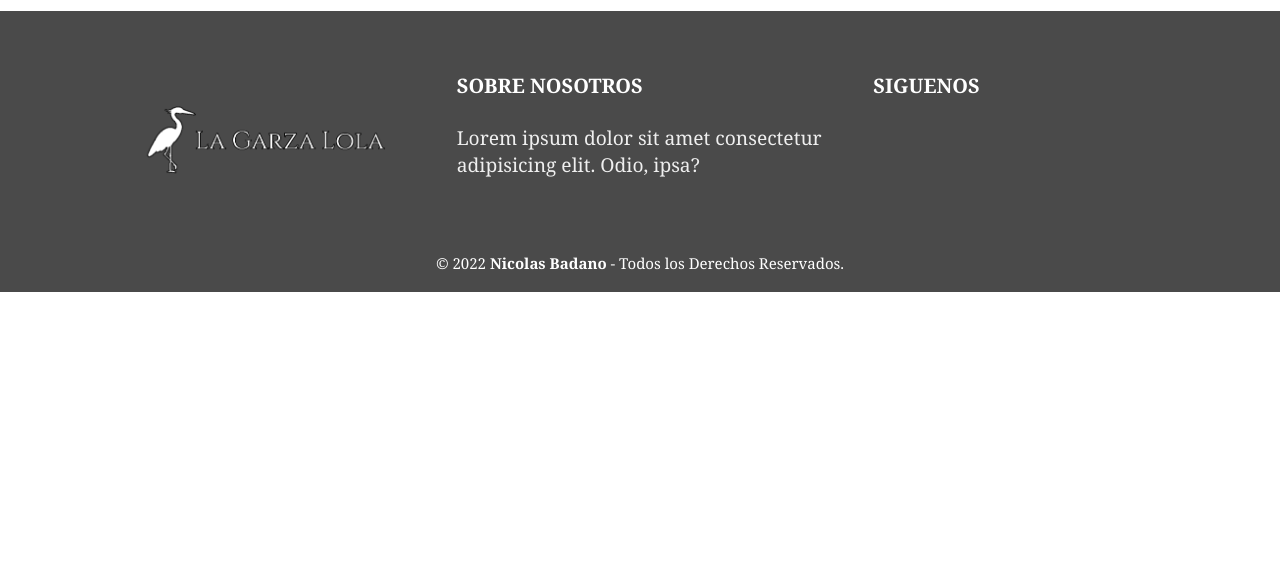
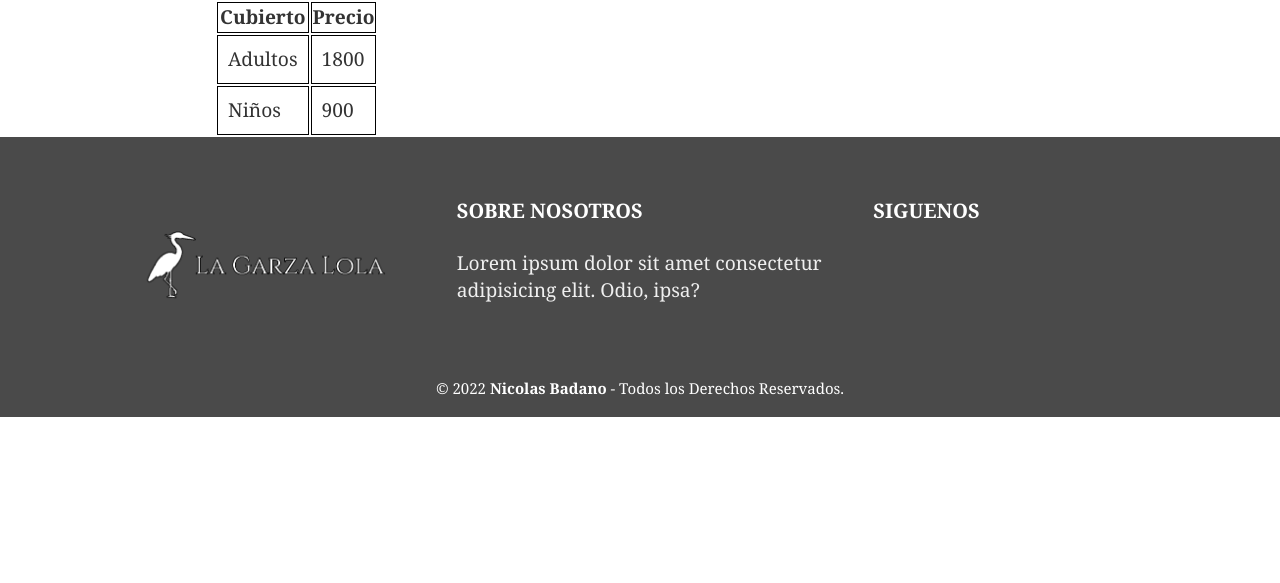
Before and after one commit to badano-nicolas/web-dev-coderhouse, a plain HTML site: page pages/menu.html in a window 1280 px wide. Shown: the part 217-800 px from the top of the page. Drawn offline with Linux system fonts and the light colour scheme.

Commit message:
Added table and fixed style

```diff
--- a/css/style.css
+++ b/css/style.css
@@ -30,6 +30,23 @@ body {
     width: 85%;
     max-width: 850px;
     margin: 0 auto;
+}
+
+.table {
+    padding-bottom: 3rem;
+}
+
+.table-container table {
+    width: 100%;
+}
+
+.table-container table, th, td {
+    border: 1px solid black;
+    border-collapse: collapse;
+}
+
+.table-container th, td {
+    padding: 10px;
 }
 
 h1 {
--- a/pages/menu.html
+++ b/pages/menu.html
@@ -26,8 +26,23 @@
     </header>
 
     <main class="main">
-        <div class="container">
-           <h1>Carta works!</h1>
+        <div class="container menu-container">
+            <p>Trabajamos con tenedor libre</p>
+            <table>
+                <tr>
+                  <th>Cubierto</th>
+                  <th>Precio</th>
+                </tr>
+                <tr>
+                  <td>Adultos</td>
+                  <td>1800</td>
+                </tr>
+                <tr>
+                  <td>Niños</td>
+                  <td>900</td>
+                </tr>
+              </table>
+
         </div>
     </main>
 
```
Also changed, not shown: index.html (+1 -1 lines), pages/bookings.html (+2 -0 lines).
